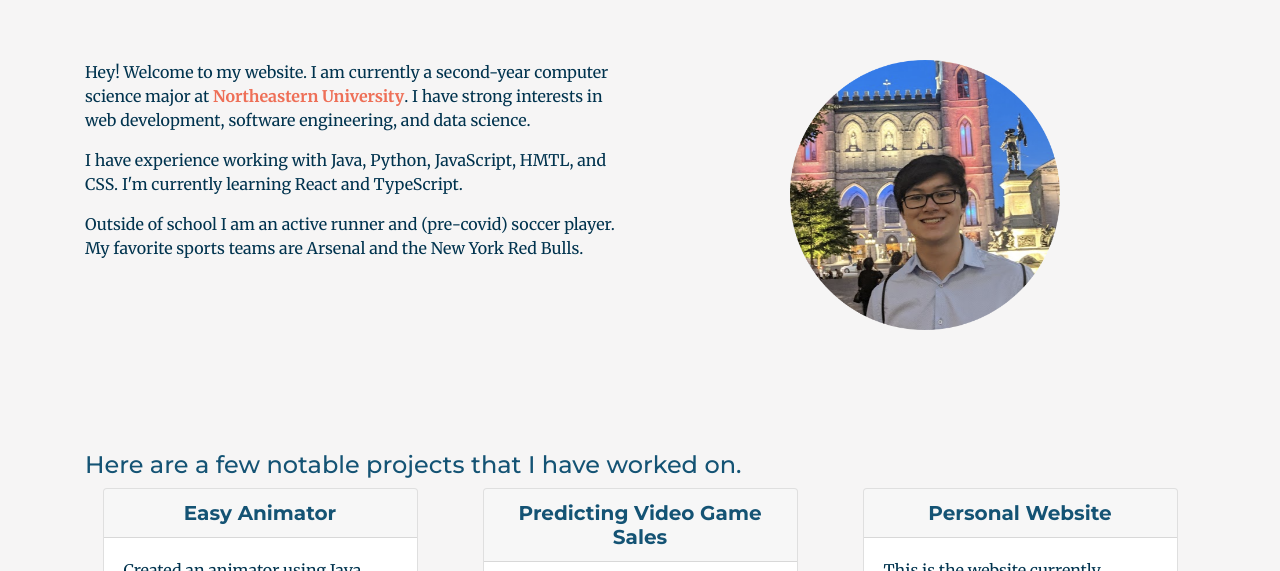
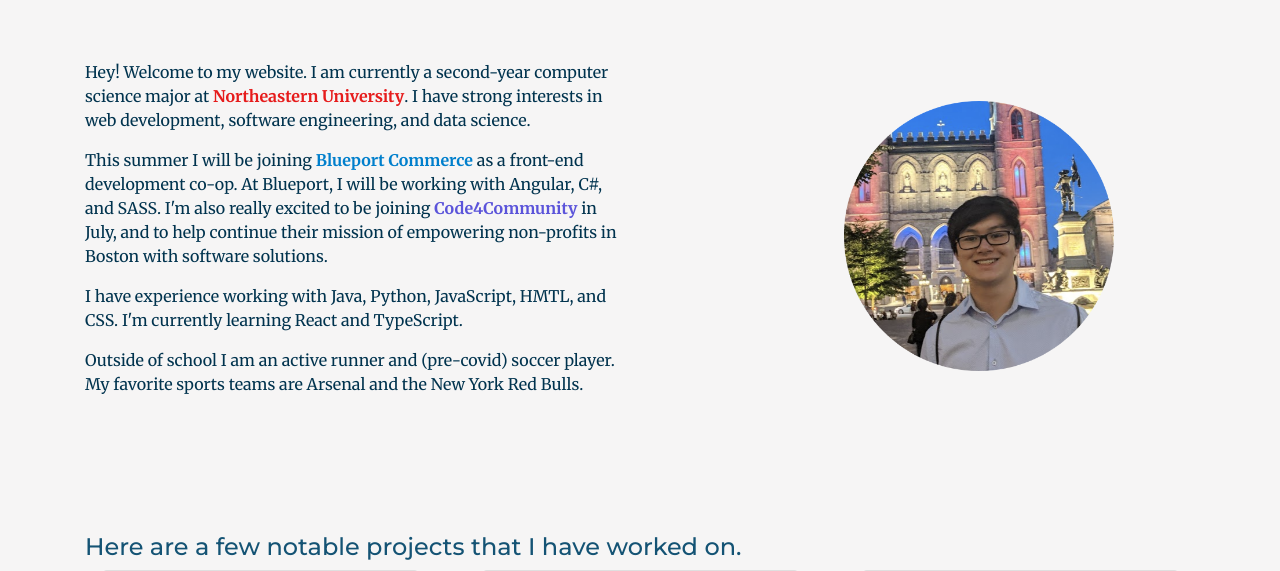
Before and after one commit to al-chang/al-chang.github.io, a plain HTML site: page index.html in a window 1280 px wide. Shown: the part 804-1375 px from the top of the page. Drawn offline with nearby package versions, Linux system fonts and the light colour scheme.

Commit message:
Updated bio and styles

```diff
--- a/css/styles.css
+++ b/css/styles.css
@@ -12,6 +12,10 @@ h1, h2, h3, h4, h5, h6 {
 
 h1 {
   font-size: 5rem;
+}
+
+a:hover {
+  text-decoration: none;
 }
 
 .stand-out {
@@ -92,10 +96,39 @@ h1 {
   padding-bottom: 5%;
 }
 
+/* .about img {
+  display: inline-block;
+  vertical-align: middle;
+} */
+
 .profile-image {
   width: 50%;
   display: block;
   margin: auto;
+}
+
+@media(min-width: 977px) {
+  .profile-image {
+    width: 50%;
+    display: block;
+    margin: auto;
+    position: relative;
+    top: 50%;
+    left: 50%;
+    transform: translate(-80%, -50%);
+  }
+}
+
+#northeastern {
+  color: #e61b1b;
+}
+
+#blueport {
+  color: #007fcc;
+}
+
+#c4c {
+  color: #5b54da;
 }
 
 /* Projects Section */
--- a/index.html
+++ b/index.html
@@ -20,10 +20,12 @@
     <noscript>Your browser does not support JavaScript!</noscript>
     <script>
       window.dataLayer = window.dataLayer || [];
-      function gtag(){dataLayer.push(arguments);}
-      gtag('js', new Date());
+      function gtag() {
+        dataLayer.push(arguments);
+      }
+      gtag("js", new Date());
 
-      gtag('config', 'G-QVZZXW1W1G');
+      gtag("config", "G-QVZZXW1W1G");
     </script>
   </head>
 
@@ -73,7 +75,9 @@
           class="btn btn-lg btn-outline-primary"
           name="button"
         >
-          <a id="contact-button" href="mailto:chang.alex@northeastern.edu">Contact Me</a>
+          <a id="contact-button" href="mailto:chang.alex@northeastern.edu"
+            >Contact Me</a
+          >
         </button>
       </div>
     </div>
@@ -86,9 +90,17 @@
           <p>
             Hey! Welcome to my website. I am currently a second-year computer
             science major at
-            <strong class="stand-out">Northeastern University</strong>. I have
+            <a href="https://www.northeastern.edu/" target="_blank"><strong id="northeastern">Northeastern University</strong></a>. I have
             strong interests in web development, software engineering, and data
             science.
+          </p>
+          <p>
+            This summer I will be joining
+            <a href="https://www.blueport.com/" target="_blank"><strong id="blueport">Blueport Commerce</strong></a> as a front-end
+            development co-op. At Blueport, I will be working with Angular, C#,
+            and SASS. I'm also really excited to be joining
+            <a href="https://www.c4cneu.com/" target="_blank"><strong id="c4c">Code4Community</strong></a> in July, and to help continue their
+            mission of empowering non-profits in Boston with software solutions.
           </p>
           <p>
             I have experience working with Java, Python, JavaScript, HMTL, and
@@ -351,7 +363,10 @@
         crossorigin="anonymous"
       ></script>
       <script src="scripts/index.js" charset="utf-8"></script>
-      <script async src="https://www.googletagmanager.com/gtag/js?id=G-QVZZXW1W1G"></script>
+      <script
+        async
+        src="https://www.googletagmanager.com/gtag/js?id=G-QVZZXW1W1G"
+      ></script>
     </footer>
   </body>
 </html>
```
